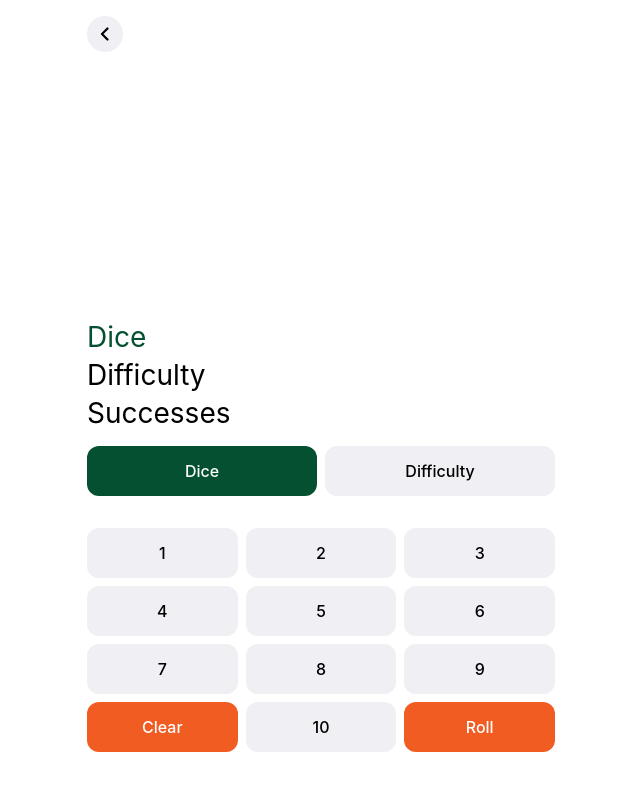
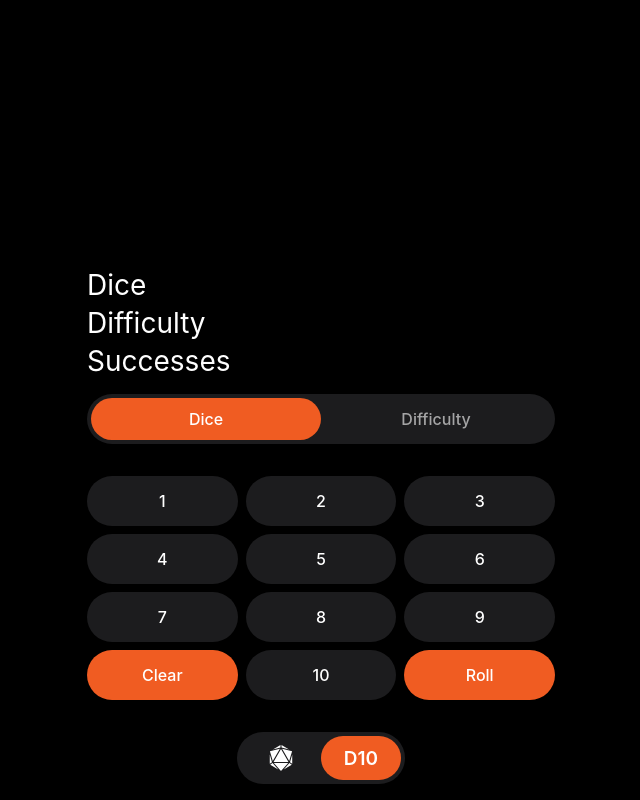
Before and after one commit to andrewmichaelpowell/makidice-web, a plain HTML site: page index.html in a window 1280 px wide. Both pictures are taken after a click on the tab "D10". Shown: the whole page, without its empty margins (319-959 px from the left). Drawn offline with Linux system fonts and the light colour scheme.

Commit message:
UI update

```diff
--- a/index.html
+++ b/index.html
@@ -15,7 +15,7 @@ github.com/andrewmichaelpowell
 <meta name="theme-color" content="#F05C22">
 
 <meta name="apple-mobile-web-app-capable" content="yes">
-<meta name="apple-mobile-web-app-status-bar-style" content="default">
+<meta name="apple-mobile-web-app-status-bar-style" content="black">
 <meta name="apple-mobile-web-app-title" content="Maki Dice">
 <link rel="apple-touch-icon" href="icons/apple-touch-icon.png?v=6">
 
@@ -23,22 +23,12 @@ github.com/andrewmichaelpowell
 <link rel="icon" type="image/png" sizes="192x192" href="icons/icon-192.png?v=6">
 <style>
   :root {
-    color-scheme: light dark;
-    --green: #045030;
+    color-scheme: dark;
     --orange: #F05C22;
-    --label: #000000;
-    --secondary-bg: #EFEFF4;
-    --bg: #FFFFFF;
-    --button-text-on-secondary: #000000;
-  }
-
-  @media (prefers-color-scheme: dark) {
-    :root {
-      --label: #FFFFFF;
-      --secondary-bg: #1C1C1E;
-      --bg: #000000;
-      --button-text-on-secondary: #FFFFFF;
-    }
+    --label: #FFFFFF;
+    --secondary-bg: #1C1C1E;
+    --bg: #000000;
+    --button-text-on-secondary: #FFFFFF;
   }
 
   * {
@@ -65,8 +55,14 @@ github.com/andrewmichaelpowell
     max-width: 500px;
     height: 100vh;
     height: 100dvh;
+    display: flex;
+    flex-direction: column;
+    overflow: hidden;
+  }
+
+  .pages {
+    flex: 1;
     position: relative;
-    overflow: hidden;
   }
 
   .screen {
@@ -76,7 +72,6 @@ github.com/andrewmichaelpowell
     flex-direction: column;
     padding: 0 16px;
     padding-top: max(16px, env(safe-area-inset-top));
-    padding-bottom: max(16px, env(safe-area-inset-bottom));
     visibility: hidden;
     pointer-events: none;
   }
@@ -124,7 +119,7 @@ github.com/andrewmichaelpowell
     flex: 1;
     height: 50px;
     border: none;
-    border-radius: 12px;
+    border-radius: 25px;
     font-size: 16px;
     font-weight: 500;
     font-family: inherit;
@@ -142,11 +137,6 @@ github.com/andrewmichaelpowell
 
   button.tile:active {
     filter: brightness(0.85);
-  }
-
-  button.tile.green {
-    background: var(--green);
-    color: #FFFFFF;
   }
 
   button.tile.orange {
@@ -175,36 +165,79 @@ github.com/andrewmichaelpowell
     padding-left: 12px;
   }
 
-  .label-row .name.selected {
-    color: var(--green);
+  .chooser {
+    position: relative;
+    display: flex;
+    flex-shrink: 0;
+    padding: 4px;
+    border-radius: 999px;
+    background: var(--secondary-bg);
   }
 
-  .back-button-row {
-    display: flex;
-    flex-shrink: 0;
-    padding-bottom: 8px;
+  .chooser-indicator {
+    position: absolute;
+    top: 4px;
+    bottom: 4px;
+    left: 4px;
+    width: calc((100% - 8px) / 2);
+    border-radius: 999px;
+    background: var(--orange);
+    transition: transform 0.25s cubic-bezier(0.2, 0.8, 0.2, 1);
   }
 
-  .back-button {
-    width: 36px;
-    height: 36px;
-    border-radius: 50%;
-    background: var(--secondary-bg);
+  .chooser[data-selected="1"] .chooser-indicator {
+    transform: translateX(100%);
+  }
+
+  .chooser button {
+    position: relative;
+    flex: 1;
     border: none;
+    background: none;
+    padding: 0 8px;
+    font-family: inherit;
+    color: var(--label);
+    cursor: pointer;
     display: flex;
     align-items: center;
     justify-content: center;
-    cursor: pointer;
-    padding: 0;
-    flex-shrink: 0;
+    white-space: nowrap;
+    overflow: hidden;
   }
 
-  .back-button svg {
-    display: block;
+  .segment-chooser {
+    height: 50px;
   }
 
-  .back-button svg path {
-    stroke: var(--label);
+  .segment-chooser button {
+    font-size: 16px;
+    font-weight: 500;
+    opacity: 0.6;
+    transition: color 0.25s, opacity 0.25s;
+  }
+
+  .segment-chooser button[aria-selected="true"] {
+    color: #FFFFFF;
+    opacity: 1;
+  }
+
+  .page-chooser-row {
+    display: flex;
+    justify-content: center;
+    flex-shrink: 0;
+    padding-bottom: max(16px, env(safe-area-inset-bottom));
+  }
+
+  .page-chooser button {
+    width: 80px;
+    height: 44px;
+    font-size: 19px;
+    font-weight: 600;
+  }
+
+  .page-chooser svg {
+    display: block;
+    fill: var(--label);
   }
 
   .number-pad {
@@ -216,6 +249,7 @@ github.com/andrewmichaelpowell
 <body>
 
 <div id="app">
+ <div class="pages">
 
   <!-- Main View -->
 
@@ -242,7 +276,7 @@ github.com/andrewmichaelpowell
       <div class="btn-row">
         <button class="tile orange" id="main-clear">Clear</button>
         <button class="tile" data-quick="100">1d100</button>
-        <button class="tile green" id="open-d10">D10</button>
+        <button class="tile orange" id="main-roll-quick">Roll</button>
       </div>
     </div>
 
@@ -280,24 +314,15 @@ github.com/andrewmichaelpowell
   <!-- D10 View -->
 
   <section id="screen-d10" class="screen">
-    <div class="back-button-row">
-      <button class="back-button" id="d10-back" aria-label="Back">
-        <svg width="14" height="14" viewBox="0 0 14 14">
-          <path d="M9.5 1.5 L4 7 L9.5 12.5" stroke-width="2.2"
-                stroke-linecap="round" stroke-linejoin="round" fill="none"/>
-        </svg>
-      </button>
-    </div>
-
     <div class="spacer"></div>
 
     <div class="label-row">
-      <div class="name" id="d10-dice-label">Dice</div>
+      <div class="name">Dice</div>
       <div class="value" id="d10-dice-value"></div>
     </div>
     <div class="label-row-gap"></div>
     <div class="label-row">
-      <div class="name" id="d10-difficulty-label">Difficulty</div>
+      <div class="name">Difficulty</div>
       <div class="value" id="d10-difficulty-value"></div>
     </div>
     <div class="label-row-gap"></div>
@@ -308,9 +333,10 @@ github.com/andrewmichaelpowell
 
     <div style="height:16px; flex-shrink:0;"></div>
 
-    <div class="btn-row">
-      <button class="tile green" id="d10-select-dice">Dice</button>
-      <button class="tile" id="d10-select-difficulty">Difficulty</button>
+    <div class="chooser segment-chooser" id="d10-chooser" role="tablist" data-selected="0">
+      <div class="chooser-indicator"></div>
+      <button role="tab" id="d10-select-dice" aria-selected="true">Dice</button>
+      <button role="tab" id="d10-select-difficulty" aria-selected="false">Difficulty</button>
     </div>
 
     <div class="group-gap"></div>
@@ -344,6 +370,20 @@ github.com/andrewmichaelpowell
     <div class="group-gap"></div>
   </section>
 
+ </div>
+
+  <div class="page-chooser-row">
+    <div class="chooser page-chooser" id="page-chooser" role="tablist" data-selected="0">
+      <div class="chooser-indicator"></div>
+      <button role="tab" id="page-main" aria-label="Calculator" aria-selected="true">
+        <svg width="26" height="26" viewBox="158 159.2 708 708" aria-hidden="true">
+          <path d="M308.88 618.92 L512 266.83 L715.12 618.92 Z M481.53 261.6 L288.41 596.37 L210.27 332.08 Z M813.73 332.08 L735.59 596.37 L542.47 261.6 Z M512 867.16 L316.53 647.92 L707.47 647.92 Z M291.79 280.94 L497.5 159.24 L497.5 227.49 Z M526.5 227.49 L526.5 159.24 L732.21 280.94 Z M206.25 671.71 L206.25 420.77 L267.35 627.44 Z M756.65 627.44 L817.75 420.77 L817.75 671.71 Z M437.38 827.04 L219.05 698.25 L281.93 652.69 Z M742.07 652.69 L804.95 698.25 L586.62 827.04 Z"/>
+        </svg>
+      </button>
+      <button role="tab" id="page-d10" aria-selected="false">D10</button>
+    </div>
+  </div>
+
 </div>
 
 <script>
@@ -355,10 +395,36 @@ github.com/andrewmichaelpowell
     return Math.floor(Math.random() * (max - min + 1)) + min;
   }
 
-  function goTo(screenId) {
-    document.querySelectorAll(".screen").forEach(s => s.classList.remove("active"));
-    document.getElementById(screenId).classList.add("active");
+  function setChooser(chooser, index) {
+    chooser.dataset.selected = String(index);
+    chooser.querySelectorAll("button").forEach((btn, i) => {
+      btn.setAttribute("aria-selected", String(i === index));
+    });
   }
+
+  (function initPageChooser() {
+    const chooser = document.getElementById("page-chooser");
+    const screens = ["screen-main", "screen-d10"];
+
+    function showPage(index) {
+      screens.forEach((id, i) => {
+        document.getElementById(id).classList.toggle("active", i === index);
+      });
+      setChooser(chooser, index);
+    }
+
+    function selectPage(index) {
+      showPage(index);
+      try { localStorage.setItem("SelectedTab", String(index)); } catch (e) {}
+    }
+
+    let saved = 0;
+    try { saved = localStorage.getItem("SelectedTab") === "1" ? 1 : 0; } catch (e) {}
+    showPage(saved);
+
+    document.getElementById("page-main").addEventListener("click", () => selectPage(0));
+    document.getElementById("page-d10").addEventListener("click", () => selectPage(1));
+  })();
 
   // Main View
 
@@ -451,7 +517,7 @@ github.com/andrewmichaelpowell
     document.getElementById("main-zero").addEventListener("click", zero);
     document.getElementById("main-d").addEventListener("click", pressD);
     document.getElementById("main-roll").addEventListener("click", roll);
-    document.getElementById("open-d10").addEventListener("click", () => goTo("screen-d10"));
+    document.getElementById("main-roll-quick").addEventListener("click", roll);
   })();
 
   // D10 View
@@ -465,16 +531,12 @@ github.com/andrewmichaelpowell
     const diceValueEl = document.getElementById("d10-dice-value");
     const difficultyValueEl = document.getElementById("d10-difficulty-value");
     const successesValueEl = document.getElementById("d10-successes-value");
-    const diceLabelEl = document.getElementById("d10-dice-label");
-    const difficultyLabelEl = document.getElementById("d10-difficulty-label");
+    const chooser = document.getElementById("d10-chooser");
     const selectDiceBtn = document.getElementById("d10-select-dice");
     const selectDifficultyBtn = document.getElementById("d10-select-difficulty");
 
     function updateSelectionStyles() {
-      diceLabelEl.classList.toggle("selected", selected === 1);
-      difficultyLabelEl.classList.toggle("selected", selected === 2);
-      selectDiceBtn.classList.toggle("green", selected === 1);
-      selectDifficultyBtn.classList.toggle("green", selected === 2);
+      setChooser(chooser, selected - 1);
     }
 
     function clear() {
@@ -519,7 +581,6 @@ github.com/andrewmichaelpowell
     });
     document.getElementById("d10-clear").addEventListener("click", clear);
     document.getElementById("d10-roll").addEventListener("click", roll);
-    document.getElementById("d10-back").addEventListener("click", () => goTo("screen-main"));
 
     updateSelectionStyles();
   })();
--- a/sw.js
+++ b/sw.js
@@ -1,7 +1,7 @@
 // Maki Dice (Web)
 // github.com/andrewmichaelpowell
 
-const CACHE_VERSION = "maki-dice-v6";
+const CACHE_VERSION = "maki-dice-v8";
 
 const CORE_ASSETS = [
   "./",
```
Also changed, not shown: manifest.json.
